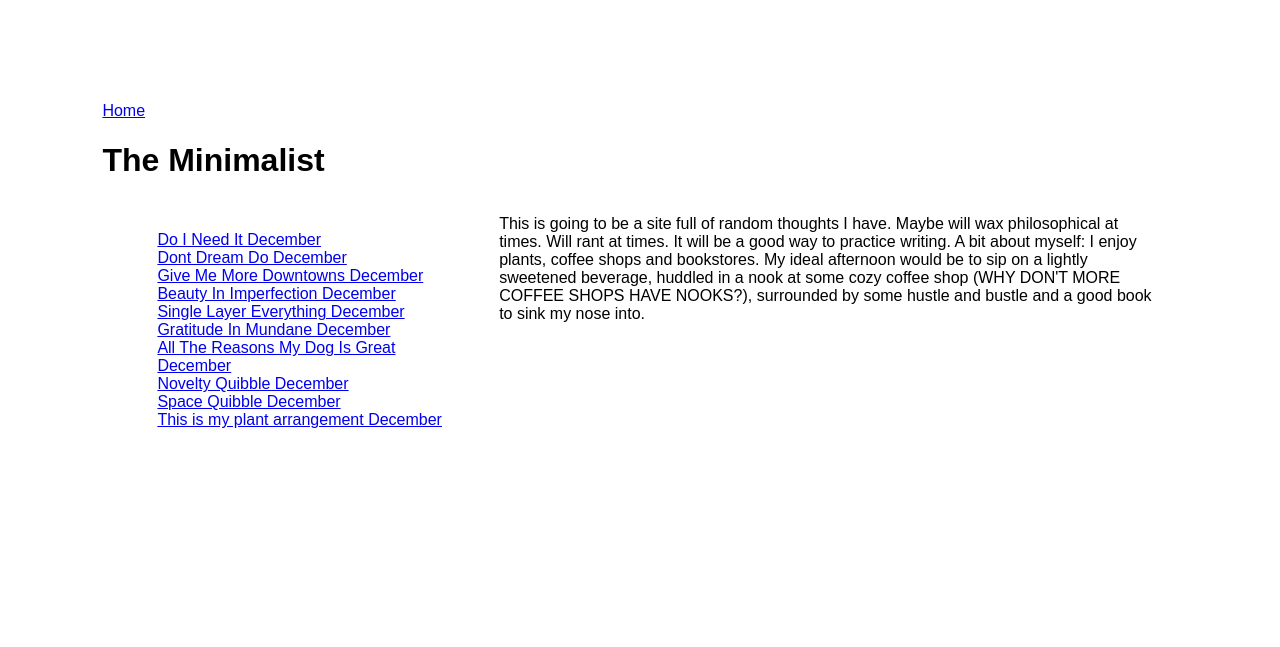
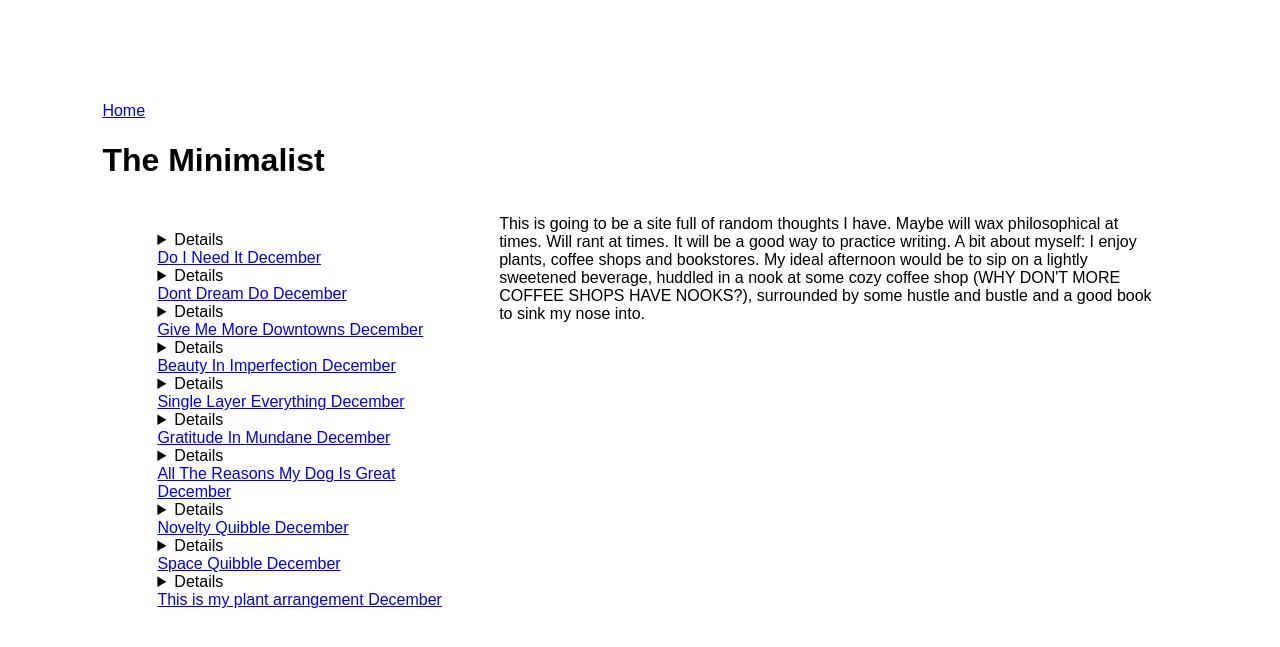
Before and after one commit to heyluney/heyluney.github.io, a Jekyll site: the page built from index.html, in a window 1280 px wide. Shown: the top 647 px of the page. Built offline with Jekyll 4.4.1, drawn with Linux system fonts in a browser that asks for light colours; some web fonts are replaced.

Commit message:
Update default.html

```diff
--- a/_layouts/default.html
+++ b/_layouts/default.html
@@ -23,10 +29,13 @@
           {% assign monthStamp = post.date | date: "%B" %}
 
           {% if monthStamp == "December" %}
-
-          <li>
-            <a href="{{ post.url }}">{{ post.title }} {{monthStamp}}</a>
-          </li>
+          <details>December</details>
+            <summary>
+              <li>
+                <a href="{{ post.url }}">{{ post.title }} {{monthStamp}}</a>
+              </li>
+            </summary>
+        </details>
           {% endif %}
       {% endfor %}
     </ul>
```
Also changed, not shown: other parts of _layouts/default.html (+6 -0 lines).
